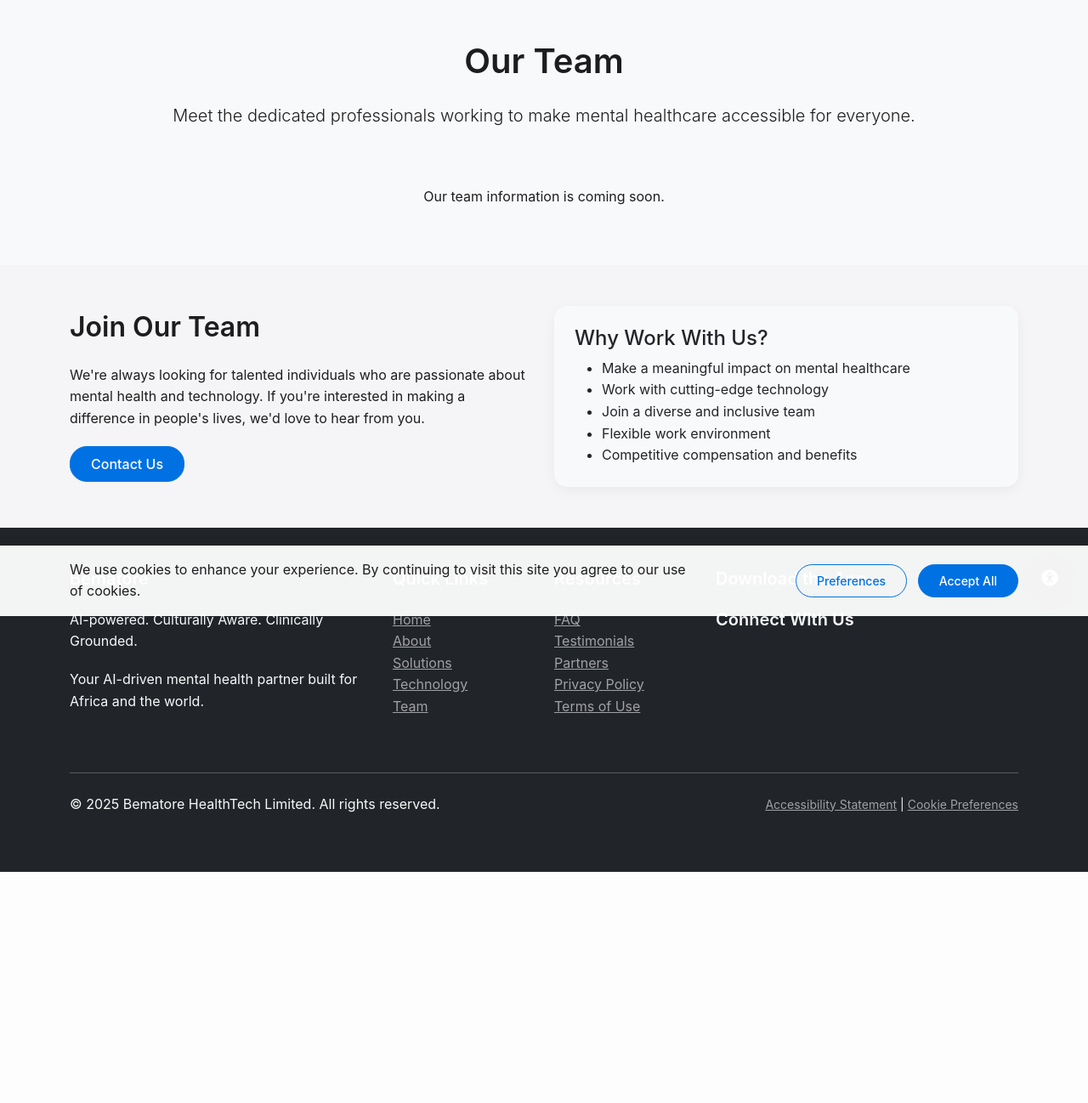
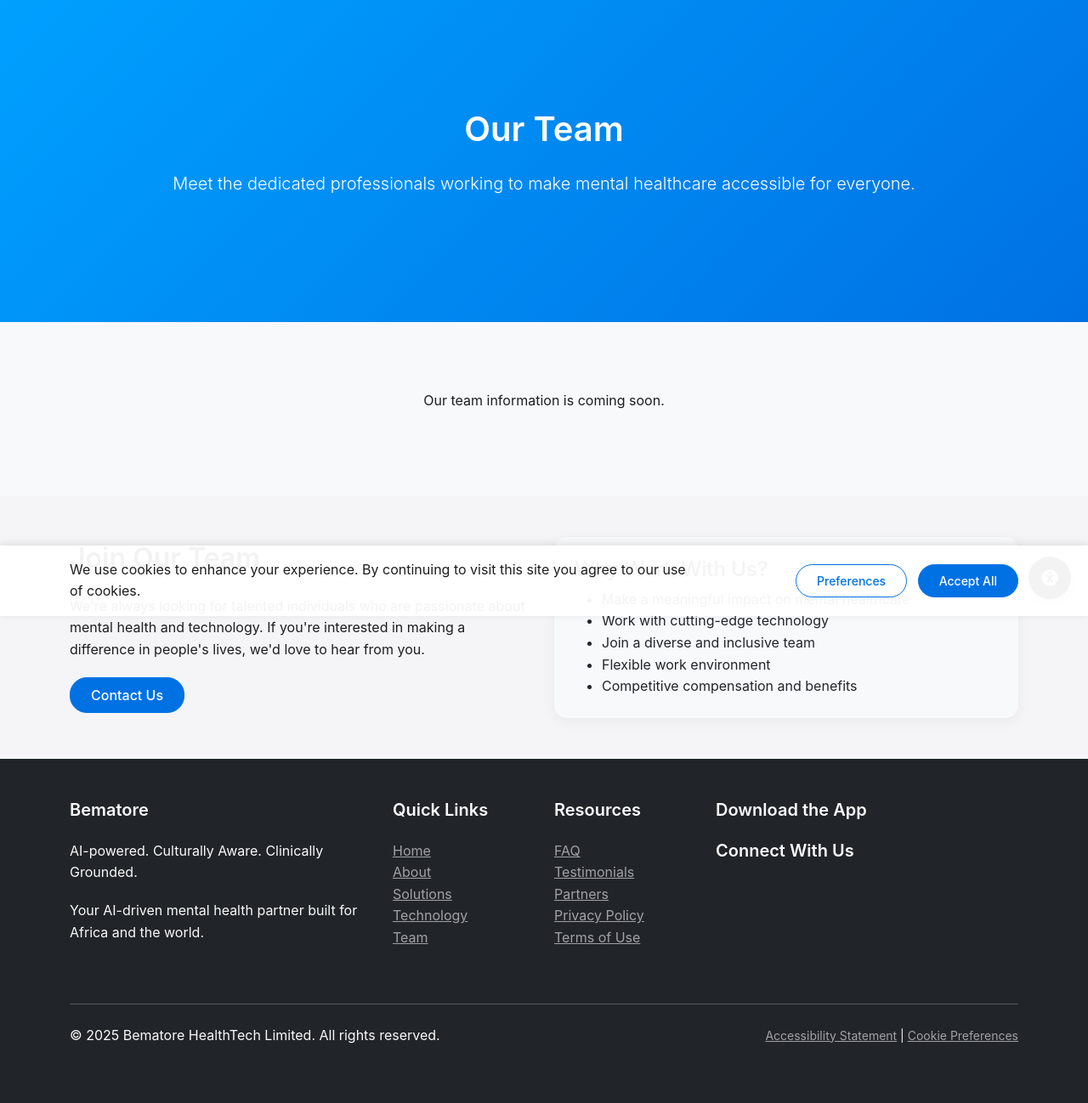
Before and after one commit to OchiengBrandon/bematore-website, a Django app: page /team/ in a window 1280 px wide. Shown: the part 75-1373 px from the top of the page at 85% size. Before the commit the page ends 1101 px from the top, so only its background shows below. Run offline with Django 5.2, Linux system fonts and the light colour scheme; data that the repository does not hold is empty; some libraries are stand-ins or nearby versions.

Commit message:
Added hero section configs

```diff
--- a/templates/core/team.html
+++ b/templates/core/team.html
@@ -3,15 +3,17 @@
 {% block title %}Our Team{% endblock %}
 
 {% block content %}
-<section class="py-5 bg-light">
+<!-- Hero Section -->
+<section class="hero" style="background: linear-gradient(135deg, #00a0ff 0%, #0071e3 100%);">
+    <div class="container text-center">
+        <h1>Our Team</h1>
+        <p class="lead">Meet the dedicated professionals working to make mental healthcare accessible for everyone.</p>
+    </div>
+</section>
+
+<!-- Team Members Section -->
+<section class="bg-light">
     <div class="container">
-        <div class="row">
-            <div class="col-12 text-center mb-5">
-                <h1>Our Team</h1>
-                <p class="lead">Meet the dedicated professionals working to make mental healthcare accessible for everyone.</p>
-            </div>
-        </div>
-
         {% if team_members %}
         <div class="row g-4">
             {% for member in team_members %}
```
Also changed, not shown: templates/core/partners.html (+10 -8 lines), templates/core/testimonials.html (+10 -8 lines).
